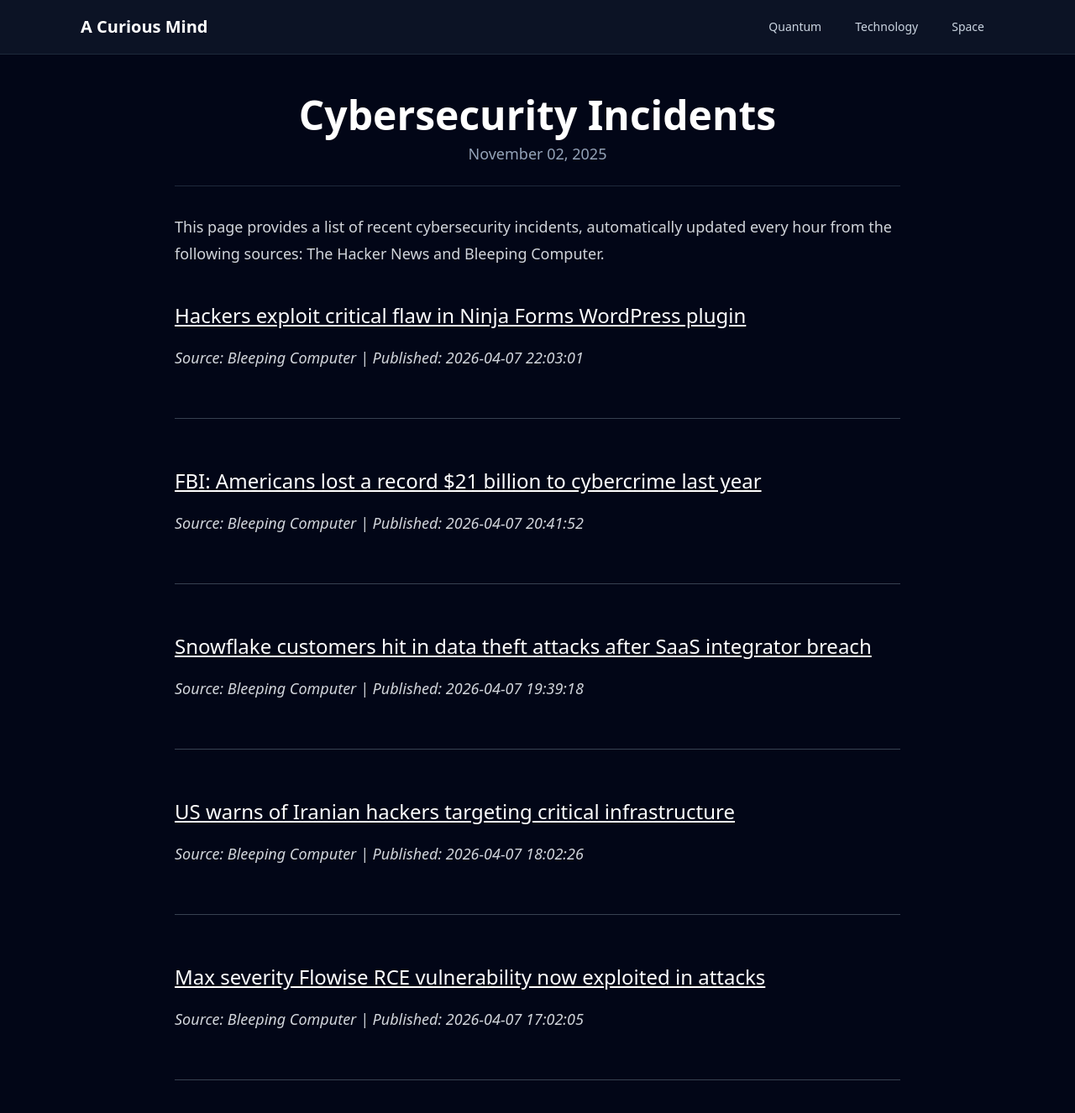
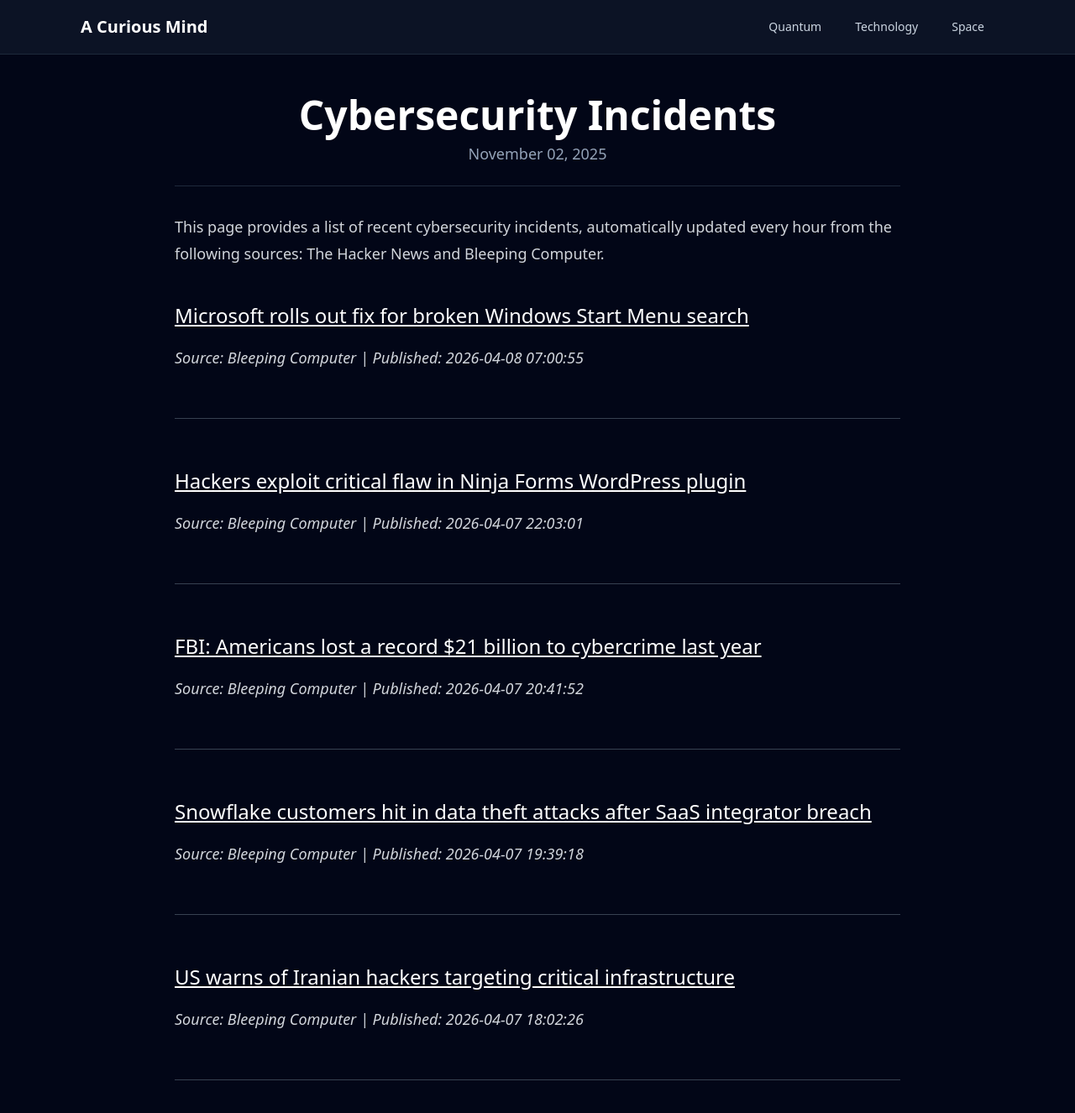
Before and after one commit to onehl7/onehl7.github.io, a Jekyll site: the page built from _posts/2025-11-02-cybersecurity-incidents.md, in a window 1280 px wide and 1400 px high. Shown: the top 1326 px of the window at 84% size. Built offline with Jekyll 4.4.1, drawn with Linux system fonts in a browser that asks for light colours; nearby versions of some CDN libraries.

Commit message:
Update news data

```diff
--- a/_data/news.json
+++ b/_data/news.json
@@ -1,4 +1,10 @@
 [
+  {
+    "source": "Bleeping Computer",
+    "title": "Microsoft rolls out fix for broken Windows Start Menu search",
+    "link": "https://www.bleepingcomputer.com/news/microsoft/microsoft-rolls-out-fix-for-broken-windows-start-menu-search/",
+    "published": "2026-04-08 07:00:55"
+  },
   {
     "source": "Bleeping Computer",
     "title": "Hackers exploit critical flaw in Ninja Forms WordPress plugin",
@@ -22,11 +28,5 @@
     "title": "US warns of Iranian hackers targeting critical infrastructure",
     "link": "https://www.bleepingcomputer.com/news/security/us-warns-of-iranian-hackers-targeting-critical-infrastructure/",
     "published": "2026-04-07 18:02:26"
-  },
-  {
-    "source": "Bleeping Computer",
-    "title": "Max severity Flowise RCE vulnerability now exploited in attacks",
-    "link": "https://www.bleepingcomputer.com/news/security/max-severity-flowise-rce-vulnerability-now-exploited-in-attacks/",
-    "published": "2026-04-07 17:02:05"
   }
 ]
```
